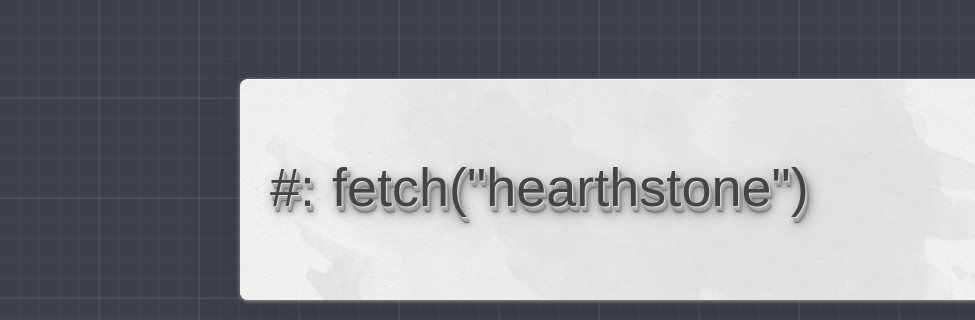
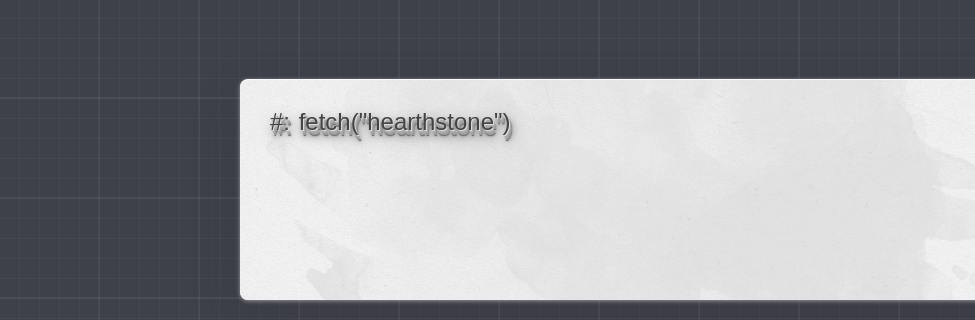
Before and after one commit to Homlean/homlean.github.io, a plain HTML site: page index.html in a window 1280 px wide. Shown: the part 401-721 px from the top of the page, 0-975 px from the left. Drawn offline with Linux system fonts and the light colour scheme.

Commit message:
Update index.css

```diff
--- a/index.css
+++ b/index.css
@@ -36,8 +36,8 @@ body {
 }
 
 #ticket h1 {
-  margin: 80px 0 0 30px;
-  font-size: 54px;
+  margin: 30px 0 0 30px;
+  font-size: 24px;
   line-height: 1em;
   text-shadow: 1px 1px 0 #ddd, 1px 2px 0 #afafaf, 2px 3px 0 #a9a9a9, 2px 4px 0 #a3a3a3, 3px 5px 0 #999, 3px 6px 0 #757575, 3px 6px 2px #777, 3px 6px 6px #777, 3px 6px 15px #777;
 }
```
